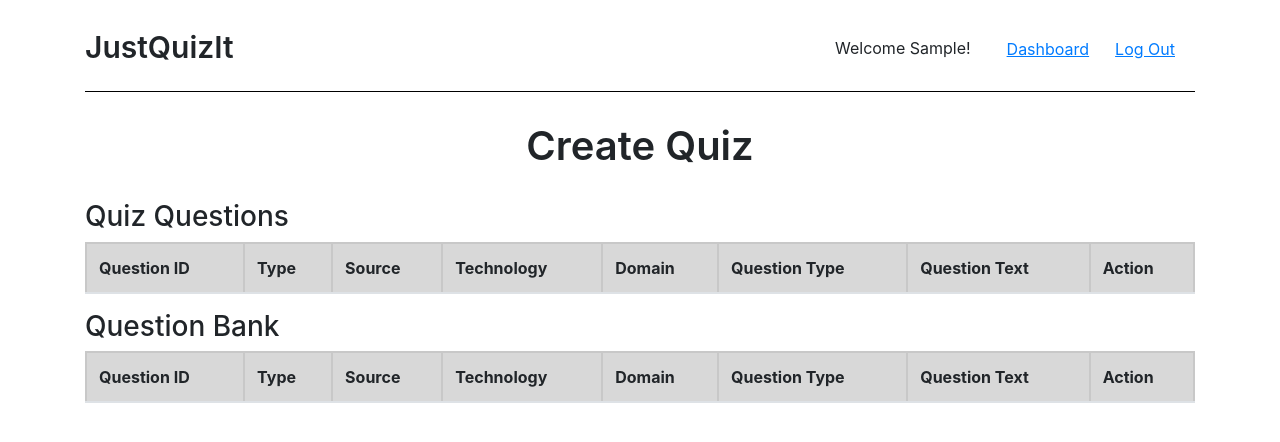
After one commit to trob20/JustQuizIt, a Django app: template app/templates/create_quiz.html in a window 1280 px wide. The commit adds this page. Shown: the top 442 px of the page. Run offline with Django 3.2, Linux system fonts and the light colour scheme; the template is opened without the code that fills it: most values are stand-ins (such as "Sample title", 1, 10 or a date in 2020); lists and menus that the app fills with data are empty; some libraries are stand-ins or nearby versions.

Commit message:
added create quiz template

```diff
--- /dev/null
+++ b/app/templates/create_quiz.html
@@ -0,0 +1,64 @@
+{% extends 'base.html' %}
+
+{% block title %}Create Quiz{% endblock %}
+
+{% block content %}
+
+
+<nav class="navbar">
+    <div class="container-fluid">
+        <p class="navbar-brand">JustQuizIt</p>
+
+
+        <div class="d-flex">
+            <p class="nav-item">Welcome {{ first_name }}!</p>
+            <form action="/quiz/dashboard" method="GET">
+            {% csrf_token %}
+                <button class="btnAsLink linkUnderline nav-item">Dashboard</button>
+            </form>
+
+            <form action="/logout" method="POST">
+            {% csrf_token %}
+                <button class="btnAsLink linkUnderline nav-item">Log Out</button>
+            </form>
+        </div>
+    </div>
+</nav>
+
+<h1 class="header">Create Quiz</h1>
+
+<h3 class="spacer_top">Quiz Questions</h3>
+<table class="table table-striped">
+    <thead>
+        <tr>
+            <th>Question ID</th>
+            <th>Type</th>
+            <th>Source</th>
+            <th>Technology</th>
+            <th>Domain</th>
+            <th>Question Type</th>
+            <th>Question Text</th>
+            <th>Action</th>
+        </tr>
+    </thead>
+</table>
+
+
+
+<h3 class="spacer_top">Question Bank</h3>
+<table class="table table-striped">
+    <thead>
+        <tr>
+            <th>Question ID</th>
+            <th>Type</th>
+            <th>Source</th>
+            <th>Technology</th>
+            <th>Domain</th>
+            <th>Question Type</th>
+            <th>Question Text</th>
+            <th>Action</th>
+        </tr>
+    </thead>
+</table>
+
+{% endblock %}
--- a/app/templates/dashboard.html
+++ b/app/templates/dashboard.html
@@ -42,7 +42,7 @@
                 <th>Date Started</th>
                 <th>Date Completed</th>
                 <th>Score</th>
-                <th>Actions</th>
+                <th>Action</th>
             </tr>
         </thead>
 </table>
--- a/app/urls.py
+++ b/app/urls.py
@@ -7,5 +7,5 @@ urlpatterns = [
     path('login', views.login),
     path('logout', views.logout),
 
-    path('dashboard', views.dashboard),
+    path('quiz/dashboard', views.dashboard),
 ]
--- a/app/views.py
+++ b/app/views.py
@@ -44,7 +44,7 @@ def login(request):
 
         if bcrypt.checkpw(password_input.encode(), logged_in_user.password.encode()):
             request.session["u_id"] = logged_in_user.id
-            return redirect("/dashboard")
+            return redirect("/quiz/dashboard")
         else:
             messages.error(request, "Invalid credentials")
             return redirect ("/")
```
